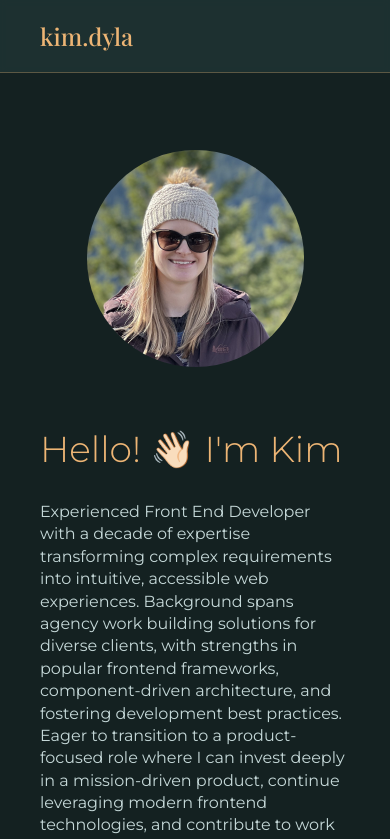
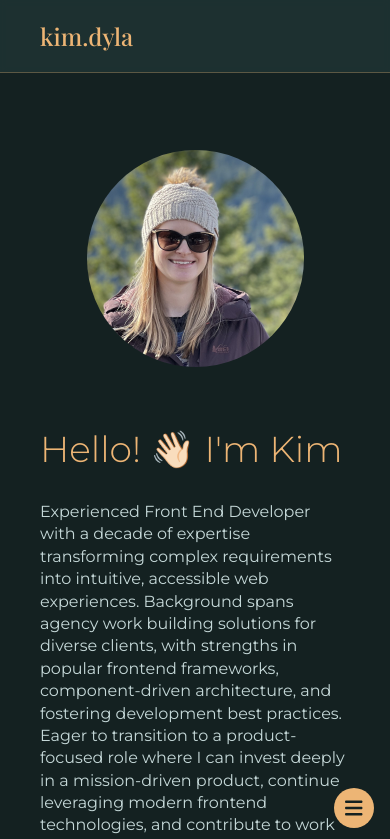
Before and after one commit to dylakim/portfolio-react, a Next.js app: page / in a window 390 px wide. Shown: the top 839 px of the page. Built offline with nearby package versions, Linux system fonts and the light colour scheme; a web font is replaced by a local one.

Commit message:
implement mobile navigation

```diff
--- a/src/app/layout.tsx
+++ b/src/app/layout.tsx
@@ -8,7 +8,8 @@ import { montserrat, playfairDisplay, quicksand } from 'utils/fonts';
 import './globals.css';
 
 import { Footer } from 'components/footer';
-import { Navigation } from 'components/navigation';
+import { Header } from 'components/header';
+import { MobileNavigation } from 'components/mobileNavigation';
 
 import styles from './layout.module.css';
 
@@ -33,7 +34,8 @@ export default function RootLayout({
           montserrat.variable
         )}
       >
-        <Navigation />
+        <Header />
+        <MobileNavigation />
         <main className={styles.main}>{children}</main>
         <Footer />
       </body>
--- a/src/components/navigation/navigation.module.css
+++ b/src/components/header/header.module.css
@@ -1,4 +1,4 @@
-.navigation {
+.header {
   --gap: 5rem;
 
   background: var(--green-dark-alpha-90);
@@ -11,7 +11,7 @@
   position: fixed;
   top: 0;
   width: 100vw;
-  z-index: 100;
+  z-index: 50;
 }
 
 .logo {
@@ -29,7 +29,7 @@
 }
 
 @media screen and (max-width: 47.9375rem) {
-  .navigation {
+  .header {
     --gap: 0.625rem;
     justify-content: space-between;
   }
--- a/src/components/navigation/navigation.tsx
+++ b/src/components/header/header.tsx
@@ -4,28 +4,15 @@ import classNames from 'classnames';
 import Link from 'next/link';
 import { usePathname } from 'next/navigation';
 
-import styles from './navigation.module.css';
+import { navLinks } from 'data/navigation';
 
-const navLinks = [
-  {
-    label: 'About Me',
-    path: '/',
-  },
-  {
-    label: 'Experience',
-    path: '/experience',
-  },
-  {
-    label: 'Projects',
-    path: '/projects',
-  },
-];
+import styles from './header.module.css';
 
-export function Navigation() {
+export function Header() {
   const pathname = usePathname();
 
   return (
-    <header className={classNames(styles.navigation, 'horizontalFlex')}>
+    <header className={classNames(styles.header, 'horizontalFlex')}>
       <div className={styles.logo}>kim.dyla</div>
 
       <nav className={classNames(styles.navLinks, 'horizontalFlex')}>
--- /dev/null
+++ b/src/components/header/index.ts
@@ -0,0 +1 @@
+export * from './header';
--- /dev/null
+++ b/src/components/mobileNavigation/index.ts
@@ -0,0 +1 @@
+export * from './mobileNavigation';
--- /dev/null
+++ b/src/components/mobileNavigation/mobileNavigation.module.css
@@ -0,0 +1,58 @@
+.mobileNavigationToggle {
+  --button-position: 1rem;
+  --button-size: 2.5rem;
+
+  align-items: center;
+  appearance: none;
+  background: var(--yellow);
+  border: none;
+  border-radius: 50%;
+  bottom: var(--button-position);
+  color: var(--green-dark);
+  cursor: pointer;
+  display: flex;
+  height: var(--button-size);
+  justify-content: center;
+  padding: 0.625rem;
+  position: fixed;
+  right: var(--button-position);
+  width: var(--button-size);
+  z-index: 101;
+
+  & svg {
+    height: 100%;
+  }
+}
+
+.mobileNavigationMenu {
+  background: transparent;
+  border: none;
+  height: 100%;
+  max-width: 100%;
+  width: 100%;
+
+  &::backdrop {
+    background: var(--yellow);
+  }
+}
+
+.navLinks {
+  --gap: 5.25rem;
+
+  justify-content: center;
+  align-items: center;
+  font-size: 1.5rem;
+  font-weight: var(--font-weight-bold);
+  height: 100%;
+}
+
+.active {
+  text-decoration: underline;
+}
+
+@media screen and (min-width: 48rem) {
+  .mobileNavigationToggle,
+  .mobileNavigationMenu {
+    display: none;
+  }
+}
--- /dev/null
+++ b/src/components/mobileNavigation/mobileNavigation.tsx
@@ -0,0 +1,61 @@
+'use client';
+
+import classNames from 'classnames';
+import Link from 'next/link';
+import { usePathname } from 'next/navigation';
+import { FontAwesomeIcon } from '@fortawesome/react-fontawesome';
+import { faBars } from '@fortawesome/free-solid-svg-icons/faBars';
+import { faXmark } from '@fortawesome/free-solid-svg-icons/faXmark';
+import { useRef } from 'react';
+
+import { navLinks } from 'data/navigation';
+
+import styles from './mobileNavigation.module.css';
+
+export function MobileNavigation() {
+  const pathname = usePathname();
+  const navMenu = useRef<HTMLDialogElement>(null);
+
+  function toggleMobileNav() {
+    if (navMenu.current) navMenu.current.showModal();
+  }
+
+  function closeMobileNav() {
+    if (navMenu.current) navMenu.current.close();
+  }
+
+  return (
+    <>
+      <button
+        onClick={toggleMobileNav}
+        className={styles.mobileNavigationToggle}
+        aria-label="Open Navigation"
+      >
+        <FontAwesomeIcon icon={faBars} />
+      </button>
+
+      <dialog ref={navMenu} className={styles.mobileNavigationMenu}>
+        <button
+          onClick={closeMobileNav}
+          className={styles.mobileNavigationToggle}
+          aria-label="Close Navigation"
+        >
+          <FontAwesomeIcon icon={faXmark} />
+        </button>
+
+        <nav className={classNames(styles.navLinks, 'verticalFlex')}>
+          {navLinks.map(({ path, label }) => (
+            <Link
+              key={label}
+              href={path}
+              className={classNames({ [styles.active]: pathname == path })}
+              onClick={closeMobileNav}
+            >
+              {label}
+            </Link>
+          ))}
+        </nav>
+      </dialog>
+    </>
+  );
+}
--- a/src/components/navigation/index.ts
+++ /dev/null
@@ -1 +0,0 @@
-export * from './navigation';
--- /dev/null
+++ b/src/data/navigation.ts
@@ -0,0 +1,16 @@
+import type { Link } from 'types/link';
+
+export const navLinks: Link[] = [
+  {
+    label: 'About Me',
+    path: '/',
+  },
+  {
+    label: 'Experience',
+    path: '/experience',
+  },
+  {
+    label: 'Projects',
+    path: '/projects',
+  },
+];
--- /dev/null
+++ b/src/types/link.d.ts
@@ -0,0 +1,6 @@
+import type { UrlObject } from 'url';
+
+export interface Link {
+  label: string;
+  path: string | UrlObject;
+}
```
Also changed, not shown: 2 other files (tests, documents, lock files or other folders).
